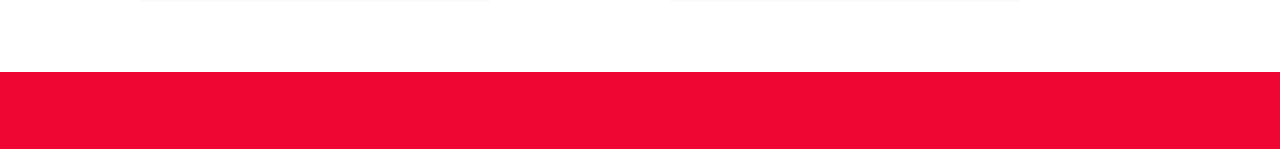
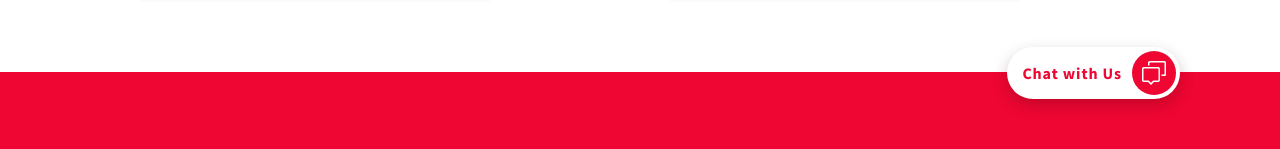
Before and after one commit to lawrencelucky/hr-work, a Vue app: page / in a window 1280 px wide. Shown: the part 4009-4158 px from the top of the page. Built offline with nearby package versions, Linux system fonts and the light colour scheme.

Commit message:
Feat: Adding the chat us icon

```diff
--- a/src/views/Career.vue
+++ b/src/views/Career.vue
@@ -1,5 +1,5 @@
 <template>
-  <div class="career-container">
+  <div id="careers" class="career-container">
     <app-career-header></app-career-header>
     <app-career-content></app-career-content>
   </div>
--- a/src/views/Footer.vue
+++ b/src/views/Footer.vue
@@ -1,5 +1,13 @@
 <template>
   <div id="contact" class="footer-container">
+    <div class="chat-us-container">
+      <div class="chat-us-content">
+        <h2>Chat with Us</h2>
+      </div>
+      <div class="image-container">
+        <img src="../assets/icons/chat-with-us.svg" alt="" />
+      </div>
+    </div>
     <div class="content">
       <div class="logo-container">
         <img
@@ -59,6 +67,38 @@ export default {};
 .footer-container {
   background: #ef0633;
   padding: 10rem 10rem 5rem 10rem;
+  position: relative;
+
+  .chat-us-container {
+    position: absolute;
+    display: flex;
+    margin-right: 10rem;
+    right: 0%;
+    top: -2.5rem;
+    background: #ffffff;
+    padding: 0.4rem 0.4rem 0.4rem 1.5rem;
+    border-radius: 10rem;
+    box-shadow: 0px 6px 15px rgba(71, 5, 7, 0.25);
+
+    .chat-us-content {
+      display: flex;
+      align-items: center;
+      margin-right: 1rem;
+
+      h2 {
+        color: #ef0633;
+        font-size: 1.6rem;
+      }
+    }
+    .image-container {
+      background-color: #ef0633;
+      padding: 1rem;
+      border-radius: 100%;
+      display: flex;
+      justify-content: center;
+      align-items: center;
+    }
+  }
 
   .content {
     display: grid;
```
